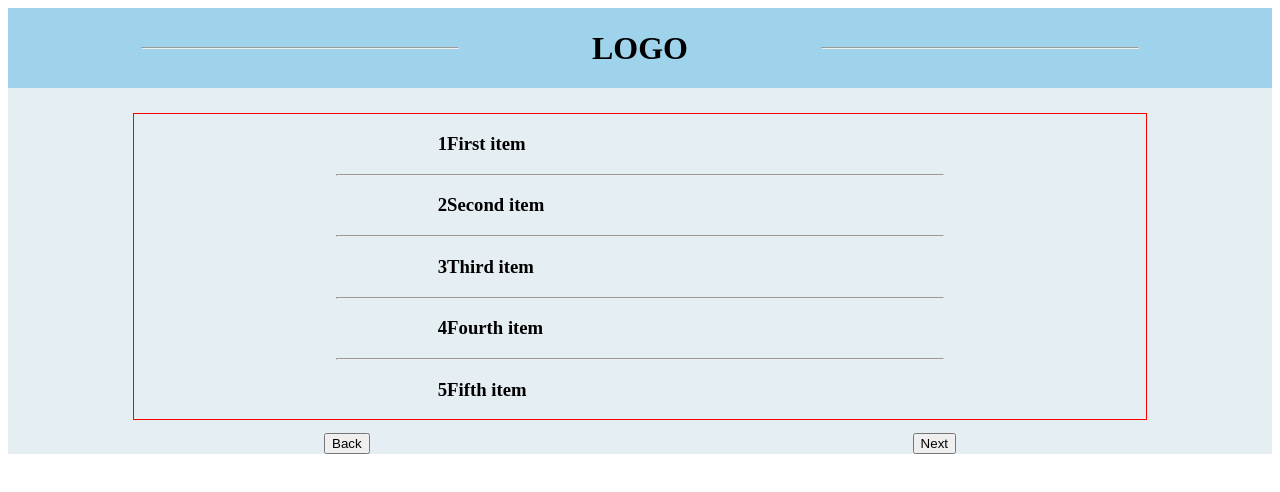
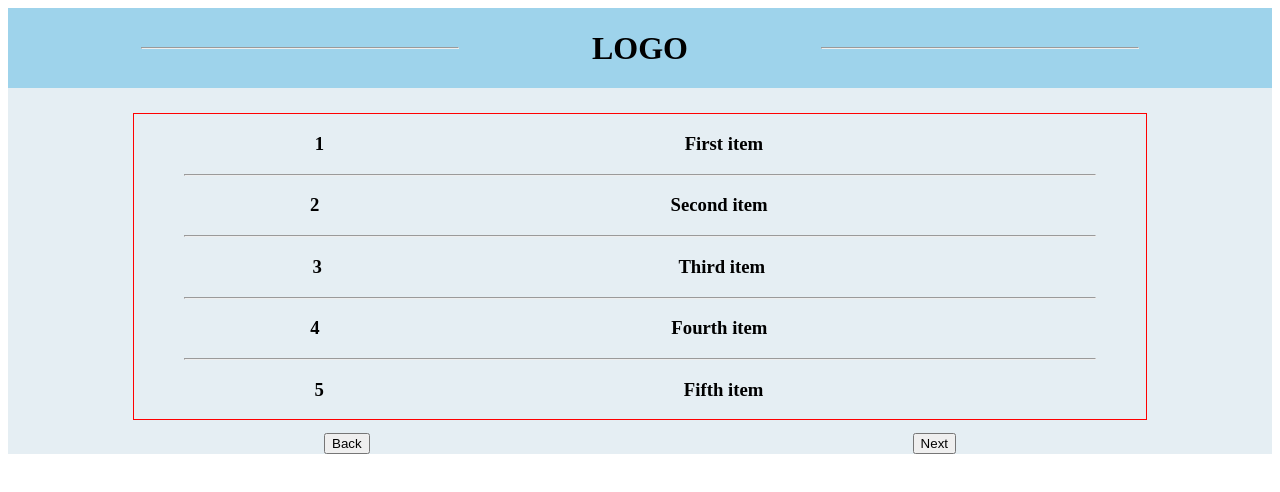
Before and after one commit to ryguybenson/capstone-appointment-app, a React app: page /#/form in a window 1280 px wide. Shown: the top 492 px of the page. Built offline with nearby package versions, Linux system fonts and the light colour scheme.

Commit message:
change order page to space around

```diff
--- a/src/components/Order.jsx
+++ b/src/components/Order.jsx
@@ -4,9 +4,8 @@ function Order() {
   var list = {
     display: 'flex',
     flexDirection: 'row',
-    justifyContent: 'flex-start',
+    justifyContent: 'space-around',
     width: '80%',
-    paddingLeft: '30%'
   };
   var border = {
     border: '1px solid red',
@@ -25,7 +24,7 @@ function Order() {
     marginTop: '1%'
   };
   var hr = {
-    width: '60%',
+    width: '90%',
     margin: 'auto'
   };
   return(
```
